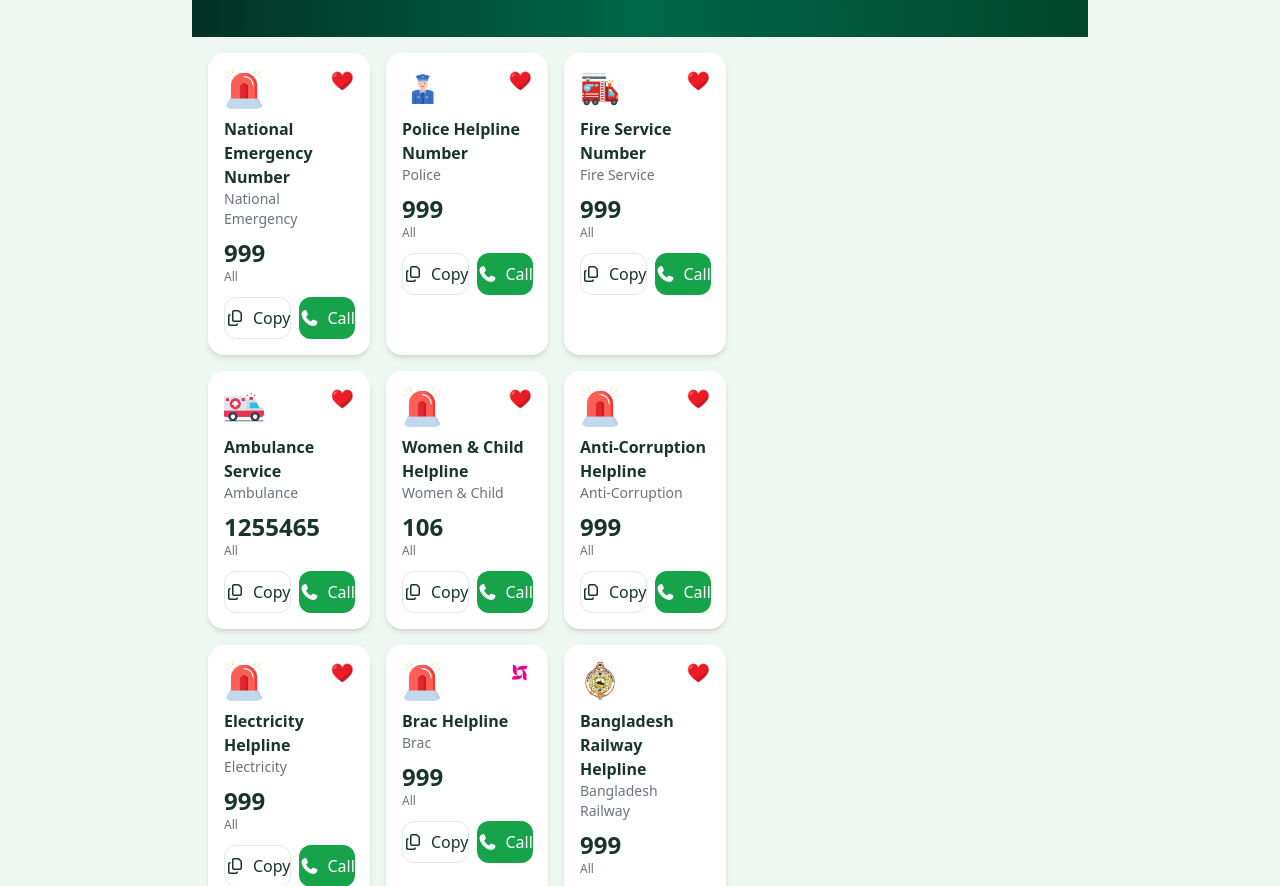
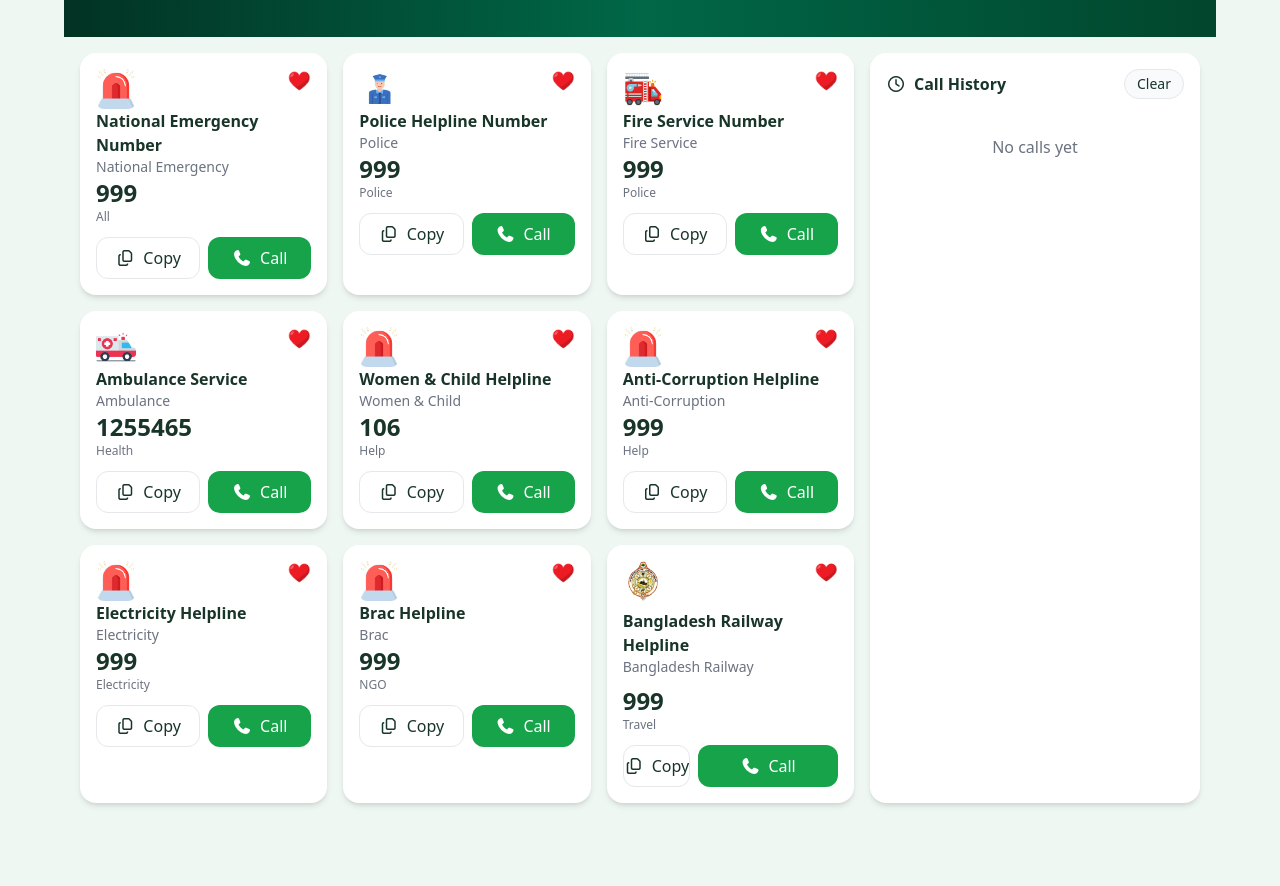
Before and after one commit to leo-mamun/Emergency-hotline-project, a plain HTML site: page index.html in a window 1280 px wide. Shown: the part 252-1138 px from the top of the page. After the commit the page ends 1071 px from the top, so only its background shows below. Drawn offline with nearby package versions, Linux system fonts and the light colour scheme.

Commit message:
Allmost finish

```diff
--- a/index.html
+++ b/index.html
@@ -10,7 +10,7 @@
 
 </head>
 
-<body class=" max-w-4xl mx-auto bg-[#eff7f2] text-[#193529] font-sans">
+<body class=" max-w-6xl mx-auto bg-[#eff7f2] text-[#193529] font-sans">
   <!-- NAVBAR -->
   <header class="bg-gray-100">
     <div class="flex items-center justify-between px-4 py-2">
@@ -25,7 +25,7 @@
         </div>
       </div>
 
-      <!-- Counters -->
+
       <div class="flex gap-2 items-center" id="navbarCounters">
         <div class="flex items-center gap-1 bg-white px-2 py-1 rounded-full font-semibold">
           <img src="assets/heart.png" alt="" class="w-4 h-4"><span id="heartCount">0</span>
@@ -40,7 +40,7 @@
     </div>
   </header>
 
-  <!-- HERO -->
+
   <section class=" bg-gradient-to-r from-[#023223] via-[#006747] to-[#01462d] text-white">
     <div class="max-w-4xl mx-auto text-center px-4 py-10">
       <div class="w-16 h-16 flex items-center justify-center mx-auto mb-3text-[#0a7a4e]">
@@ -60,180 +60,182 @@
     <div class="grid gap-4 sm:grid-cols-2 lg:grid-cols-3">
 
       <!-- National Emergency -->
-      <div class="bg-white rounded-2xl shadow-md p-4 flex flex-col">
+      <div class=" card bg-white rounded-2xl shadow-md p-4 flex flex-col">
         <div class="flex justify-between items-start">
           <img src="assets/emergency.png" alt="Emergency" class="w-10 h-10 rounded-lg">
-          <button data-action="heart"><img src="assets/heart.png" alt="Favorite" class="w-6 h-6"></button>
+          <button class="heartBtn"><img src="./assets/heart.png" alt="Favorite" class="w-6 h-6"></button>
         </div>
-        <div class="mt-2 font-bold">National Emergency Number</div>
+        <div class="helpname font-bold">National Emergency Number</div>
         <div class="text-sm text-gray-500">National Emergency</div>
-        <div class="mt-2 text-2xl font-extrabold">999</div>
+        <div class="helpnum text-2xl font-extrabold">999</div>
         <div class="inline-block text-xs text-gray-500">All</div>
        <div class="flex gap-2 mt-3">
-          <button class="flex-1 w-full border rounded-xl py-2 flex items-center justify-center gap-2 hover:bg-gray-100" data-action="copy">
+          <button class="copyBtn w-full border rounded-xl py-2 flex items-center justify-center gap-2">
             <i class="fa-regular fa-copy"></i> Copy
           </button>
-          <button class="flex-1 w-full bg-green-600 text-white rounded-xl py-2 flex items-center justify-center gap-2 hover:bg-green-700" data-action="call">
+          <button class="callBtn w-full bg-green-600 text-white rounded-xl py-2 flex items-center justify-center gap-2 hover:bg-green-700" >
             <i class="fa-solid fa-phone"></i> Call
           </button>
         </div>
       </div>
 
       <!-- Police -->
-      <div class="bg-white rounded-2xl shadow-md p-4 flex flex-col">
+      <div class=" card bg-white rounded-2xl shadow-md p-4 flex flex-col">
         <div class="flex justify-between items-start">
           <img src="assets/police.png" alt="Police" class="w-10 h-10 rounded-lg">
-          <button data-action="heart"><img src="assets/heart.png" alt="Favorite" class="w-6 h-6"></button>
+          <button class="heartBtn"><img src="./assets/heart.png" alt="Favorite" class="w-6 h-6"></button>
         </div>
-        <div class="mt-2 font-bold">Police Helpline Number</div>
+        <div class="helpname font-bold">Police Helpline Number</div>
         <div class="text-sm text-gray-500">Police</div>
-        <div class="mt-2 text-2xl font-extrabold">999</div>
-        <div class="inline-block text-xs text-gray-500">All</div>
+        <div class="helpnum text-2xl font-extrabold">999</div>
+        <div class="inline-block text-xs text-gray-500">Police</div>
       <div class="flex gap-2 mt-3">
-          <button class="flex-1 w-full border rounded-xl py-2 flex items-center justify-center gap-2 hover:bg-gray-100" data-action="copy">
+          <button class="copyBtn w-full border rounded-xl py-2 flex items-center justify-center gap-2" >
             <i class="fa-regular fa-copy"></i> Copy
           </button>
-          <button class="flex-1 w-full bg-green-600 text-white rounded-xl py-2 flex items-center justify-center gap-2 hover:bg-green-700" data-action="call">
+          <button class="callBtn w-full bg-green-600 text-white rounded-xl py-2 flex items-center justify-center gap-2 hover:bg-green-700">
             <i class="fa-solid fa-phone"></i> Call
           </button>
         </div>
       </div>
 
       <!-- Fire Service -->
-      <div class="bg-white rounded-2xl shadow-md p-4 flex flex-col">
+      <div class=" card bg-white rounded-2xl shadow-md p-4 flex flex-col">
         <div class="flex justify-between items-start">
           <img src="assets/fire-service.png" alt="Fire Service" class="w-10 h-10 rounded-lg">
-          <button data-action="heart"><img src="assets/heart.png" alt="Favorite" class="w-6 h-6"></button>
+          <button class="heartBtn"><img src="./assets/heart.png" alt="Favorite" class="w-6 h-6"></button>
         </div>
-        <div class="mt-2 font-bold">Fire Service Number</div>
+        <div class="helpname  font-bold">Fire Service Number</div>
         <div class="text-sm text-gray-500">Fire Service</div>
-        <div class="mt-2 text-2xl font-extrabold">999</div>
-        <div class="inline-block text-xs text-gray-500">All</div>
+        <div class="helpnum text-2xl font-extrabold">999</div>
+        <div class="inline-block text-xs text-gray-500">Police</div>
       <div class="flex gap-2 mt-3">
-          <button class="flex-1 w-full border rounded-xl py-2 flex items-center justify-center gap-2 hover:bg-gray-100" data-action="copy">
+          <button class=" copyBtn w-full border rounded-xl py-2 flex items-center justify-center gap-2" >
             <i class="fa-regular fa-copy"></i> Copy
           </button>
-          <button class="flex-1 w-full bg-green-600 text-white rounded-xl py-2 flex items-center justify-center gap-2 hover:bg-green-700" data-action="call">
+          <button class=" callBtn w-full bg-green-600 text-white rounded-xl py-2 flex items-center justify-center gap-2 hover:bg-green-700" >
             <i class="fa-solid fa-phone"></i> Call
           </button>
         </div>
       </div>
 
       <!-- Ambulance -->
-      <div class="bg-white rounded-2xl shadow-md p-4 flex flex-col">
+      <div class=" card bg-white rounded-2xl shadow-md p-4 flex flex-col">
         <div class="flex justify-between items-start">
           <img src="assets/ambulance.png" alt="Ambulance" class="w-10 h-10 rounded-lg">
-          <button data-action="heart"><img src="assets/heart.png" alt="Favorite" class="w-6 h-6"></button>
+          <button class="heartBtn"><img src="./assets/heart.png" alt="Favorite" class="w-6 h-6"></button>
         </div>
-        <div class="mt-2 font-bold">Ambulance Service</div>
+        <div class="helpname font-bold">Ambulance Service</div>
         <div class="text-sm text-gray-500">Ambulance</div>
-        <div class="mt-2 text-2xl font-extrabold">1255465</div>
-        <div class="inline-block text-xs text-gray-500">All</div>
+        <div class=" helpnum  text-2xl font-extrabold">1255465</div>
+        <div class="inline-block text-xs text-gray-500">Health</div>
        <div class="flex gap-2 mt-3">
-          <button class="flex-1 w-full border rounded-xl py-2 flex items-center justify-center gap-2 hover:bg-gray-100" data-action="copy">
+          <button class="copyBtn w-full border rounded-xl py-2 flex items-center justify-center gap-2" >
             <i class="fa-regular fa-copy"></i> Copy
           </button>
-          <button class="flex-1 w-full bg-green-600 text-white rounded-xl py-2 flex items-center justify-center gap-2 hover:bg-green-700" data-action="call">
+          <button class="callBtn w-full bg-green-600 text-white rounded-xl py-2 flex items-center justify-center gap-2 hover:bg-green-700" >
             <i class="fa-solid fa-phone"></i> Call
           </button>
         </div>
       </div>
 
       <!-- Women & Child Helpline -->
-      <div class="bg-white rounded-2xl shadow-md p-4 flex flex-col">
+      <div class=" card bg-white rounded-2xl shadow-md p-4 flex flex-col">
         <div class="flex justify-between items-start">
           <img src="assets/emergency.png" alt="Women & Child" class="w-10 h-10 rounded-lg">
-          <button data-action="heart"><img src="assets/heart.png" alt="Favorite" class="w-6 h-6"></button>
+           <button class="heartBtn"><img src="./assets/heart.png" alt="Favorite" class="w-6 h-6"></button>
         </div>
-        <div class="mt-2 font-bold">Women & Child Helpline</div>
+        <div class=" helpname font-bold">Women & Child Helpline</div>
         <div class="text-sm text-gray-500">Women & Child</div>
-        <div class="mt-2 text-2xl font-extrabold">106</div>
-        <div class="inline-block text-xs text-gray-500">All</div>
+        <div class="helpnum text-2xl font-extrabold">106</div>
+        <div class="inline-block text-xs text-gray-500">Help</div>
        <div class="flex gap-2 mt-3">
-          <button class="flex-1 w-full border rounded-xl py-2 flex items-center justify-center gap-2 hover:bg-gray-100" data-action="copy">
+          <button class="copyBtn w-full border rounded-xl py-2 flex items-center justify-center gap-2" >
             <i class="fa-regular fa-copy"></i> Copy
           </button>
-          <button class="flex-1 w-full bg-green-600 text-white rounded-xl py-2 flex items-center justify-center gap-2 hover:bg-green-700" data-action="call">
+          <button class="callBtn w-full bg-green-600 text-white rounded-xl py-2 flex items-center justify-center gap-2 hover:bg-green-700" >
             <i class="fa-solid fa-phone"></i> Call
           </button>
         </div>
       </div>
 
       <!-- Anti-Corruption Helpline -->
-      <div class="bg-white rounded-2xl shadow-md p-4 flex flex-col">
+      <div class=" card bg-white rounded-2xl shadow-md p-4 flex flex-col">
         <div class="flex justify-between items-start">
           <img src="assets/emergency.png" alt="Anti-Corruption" class="w-10 h-10 rounded-lg">
-          <button data-action="heart"><img src="assets/heart.png" alt="Favorite" class="w-6 h-6"></button>
+           <button class="heartBtn"><img src="./assets/heart.png" alt="Favorite" class="w-6 h-6"></button>
         </div>
-        <div class="mt-2 font-bold">Anti-Corruption Helpline</div>
+        <div class=" helpname font-bold">Anti-Corruption Helpline</div>
         <div class="text-sm text-gray-500">Anti-Corruption</div>
-        <div class="mt-2 text-2xl font-extrabold">999</div>
-        <div class="inline-block text-xs text-gray-500">All</div>
+        <div class=" helpnum text-2xl font-extrabold">999</div>
+        <div class="inline-block text-xs text-gray-500">Help</div>
        <div class="flex gap-2 mt-3">
-          <button class="flex-1 w-full border rounded-xl py-2 flex items-center justify-center gap-2 hover:bg-gray-100" data-action="copy">
+          <button class=" copyBtn w-full border rounded-xl py-2 flex items-center justify-center gap-2" >
             <i class="fa-regular fa-copy"></i> Copy
           </button>
-          <button class="flex-1 w-full bg-green-600 text-white rounded-xl py-2 flex items-center justify-center gap-2 hover:bg-green-700" data-action="call">
+          <button class=" callBtn w-full bg-green-600 text-white rounded-xl py-2 flex items-center justify-center gap-2 hover:bg-green-700" >
             <i class="fa-solid fa-phone"></i> Call
           </button>
         </div>
       </div>
 
       <!-- Electricity Helpline -->
-      <div class="bg-white rounded-2xl shadow-md p-4 flex flex-col">
+      <div class="card bg-white rounded-2xl shadow-md p-4 flex flex-col">
         <div class="flex justify-between items-start">
           <img src="assets/emergency.png" alt="Electricity" class="w-10 h-10 rounded-lg">
-          <button data-action="heart"><img src="assets/heart.png" alt="Favorite" class="w-6 h-6"></button>
+           <button class="heartBtn"><img src="./assets/heart.png" alt="Favorite" class="w-6 h-6"></button>
         </div>
-        <div class="mt-2 font-bold">Electricity Helpline</div>
+        <div class=" helpname font-bold">Electricity Helpline</div>
         <div class="text-sm text-gray-500">Electricity</div>
-        <div class="mt-2 text-2xl font-extrabold">999</div>
-        <div class="inline-block text-xs text-gray-500">All</div>
+        <div class=" helpnum text-2xl font-extrabold">999</div>
+        <div class="inline-block text-xs text-gray-500">Electricity</div>
         <div class="flex gap-2 mt-3">
-          <button class="flex-1 w-full border rounded-xl py-2 flex items-center justify-center gap-2 hover:bg-gray-100" data-action="copy">
+          <button class="copyBtn w-full border rounded-xl py-2 flex items-center justify-center gap-2" >
             <i class="fa-regular fa-copy"></i> Copy
           </button>
-          <button class="flex-1 w-full bg-green-600 text-white rounded-xl py-2 flex items-center justify-center gap-2 hover:bg-green-700" data-action="call">
+          <button class=" callBtn w-full bg-green-600 text-white rounded-xl py-2 flex items-center justify-center gap-2 hover:bg-green-700" >
             <i class="fa-solid fa-phone"></i> Call
           </button>
         </div>
       </div>
 
       <!-- Brac Helpline -->
-      <div class="bg-white rounded-2xl shadow-md p-4 flex flex-col">
+      <div class=" card bg-white rounded-2xl shadow-md p-4 flex flex-col">
         <div class="flex justify-between items-start">
           <img src="assets/emergency.png" alt="Brac" class="w-10 h-10 rounded-lg">
-          <button data-action="heart"><img src="assets/brac.png" alt="Favorite" class="w-6 h-6"></button>
+          <button class="heartBtn"><img src="./assets/heart.png" alt="Favorite" class="w-6 h-6"></button>
         </div>
-        <div class="mt-2 font-bold">Brac Helpline</div>
+        <div class=" helpname font-bold">Brac Helpline</div>
         <div class="text-sm text-gray-500">Brac</div>
-        <div class="mt-2 text-2xl font-extrabold">999</div>
-        <div class="inline-block text-xs text-gray-500">All</div>
+        <div class=" helpnum text-2xl font-extrabold">999</div>
+        <div class="inline-block text-xs text-gray-500">NGO</div>
         <div class="flex gap-2 mt-3">
-          <button class="flex-1 w-full border rounded-xl py-2 flex items-center justify-center gap-2 hover:bg-gray-100" data-action="copy">
+          <button class=" copyBtn  w-full border rounded-xl py-2 flex items-center justify-center gap-2" >
             <i class="fa-regular fa-copy"></i> Copy
           </button>
-          <button class="flex-1 w-full bg-green-600 text-white rounded-xl py-2 flex items-center justify-center gap-2 hover:bg-green-700" data-action="call">
+          <button class=" callBtn w-full bg-green-600 text-white rounded-xl py-2 flex items-center justify-center gap-2 hover:bg-green-700" >
             <i class="fa-solid fa-phone"></i> Call
           </button>
         </div>
       </div>
 
       <!-- Bangladesh Railway -->
-      <div class="bg-white rounded-2xl shadow-md p-4 flex flex-col">
+      <div class=" card bg-white rounded-2xl shadow-md p-4 flex flex-col">
         <div class="flex justify-between items-start">
           <img src="assets/Bangladesh-Railway.png" alt="Railway" class="w-10 h-10 rounded-lg">
-          <button data-action="heart"><img src="assets/heart.png" alt="Favorite" class="w-6 h-6"></button>
+          <button class="heartBtn w-6 h-6" >
+            <img src="./assets/heart.png" alt="Favorite" >
+          </button>
         </div>
-        <div class="mt-2 font-bold">Bangladesh Railway Helpline</div>
+        <div class=" helpname mt-2 font-bold">Bangladesh Railway Helpline</div>
         <div class="text-sm text-gray-500">Bangladesh Railway</div>
-        <div class="mt-2 text-2xl font-extrabold">999</div>
-        <div class="inline-block text-xs text-gray-500">All</div>
+        <div class="helpnum mt-2 text-2xl font-extrabold">999</div>
+        <div class="inline-block text-xs text-gray-500">Travel</div>
         <div class="flex gap-2 mt-3">
-          <button class="flex-1 w-full border rounded-xl py-2 flex items-center justify-center gap-2 hover:bg-gray-100" data-action="copy">
+          <button class="copyBtn flex-1 w-full border rounded-xl py-2 flex items-center justify-center gap-2 ">
             <i class="fa-regular fa-copy"></i> Copy
           </button>
-          <button class="flex-1 w-full bg-green-600 text-white rounded-xl py-2 flex items-center justify-center gap-2 hover:bg-green-700" data-action="call">
+          <button class="callBtn w-full bg-green-600 text-white rounded-xl py-2 flex items-center justify-center gap-2 " >
             <i class="fa-solid fa-phone"></i> Call
           </button>
         </div>
@@ -242,6 +244,17 @@
     </div>
   </section>
 
+ <!-- History Section -->
+<div class="bg-white rounded-2xl shadow-md p-4 min-h-[200px] flex flex-col" aria-label="Call history">
+  <div class="flex justify-between items-center mb-3">
+    <h2  class="font-extrabold flex items-center gap-2"> <i class="fa-regular fa-clock"></i>Call History</h2>
+    <button id="clearHistory" class="px-3 py-1 border rounded-full text-sm bg-gray-50 ">Clear</button>
+  </div>
+
+  <ul id="historyList" class="space-y-2 overflow-auto max-h-[70vh]"></ul>
+
+  <div id="historyEmpty" class="text-center text-gray-500 py-6"> No calls yet</div>
+</div>
 
 </main>
 
```
Also changed, not shown: script.js (+76 -0 lines). Lines whose indentation alone changed are shown as unchanged.
